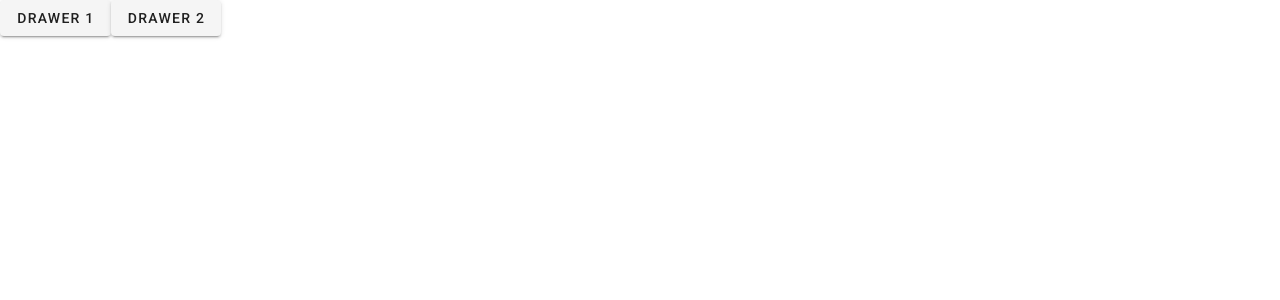
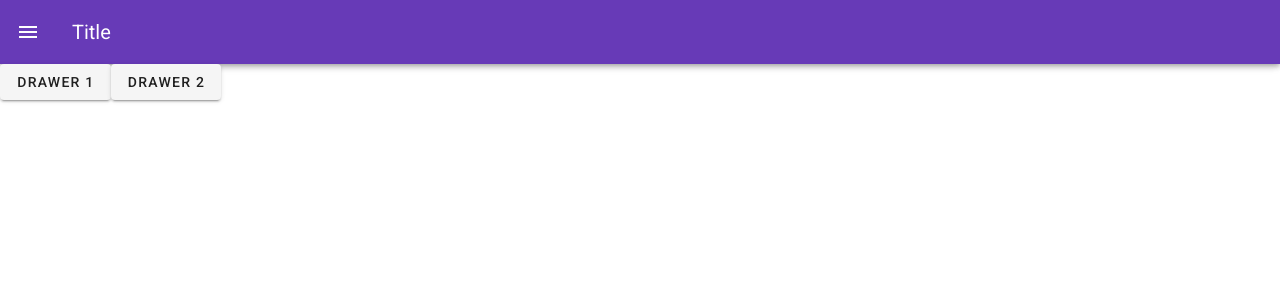
Before and after one commit to agcore/VueProject, a Vue app: page / in a window 1280 px wide. Shown: the top 300 px of the page. Built offline with nearby package versions, Linux system fonts and the light colour scheme.

Commit message:
Adding layout

```diff
--- a/src/App.vue
+++ b/src/App.vue
@@ -1,11 +1,45 @@
 <template>
   <v-app>
-    <v-main>
+    <!-- <v-main>
       <HelloWorld v-model="drawer1" />
       <DrawerSample v-model="drawer2"/>
       <v-btn @click="drawer1 = !drawer1"> Drawer 1 </v-btn>
       <v-btn @click="drawer2 = !drawer2"> Drawer 2 </v-btn>
-    </v-main>
+    </v-main> -->
+
+
+<div>
+
+          <v-app-bar color="deep-purple" dark>
+            <v-app-bar-nav-icon @click="drawer = true"></v-app-bar-nav-icon>
+             <v-toolbar-title>Title</v-toolbar-title>
+          </v-app-bar>
+          <v-navigation-drawer v-model="drawer" absolute temporary>
+            <v-list nav dense>
+              <v-list-item-group v-model="group" active-class="deep-purple--text text--accent-4">
+                <v-list-item>
+                  <v-list-item-icon>
+                    <v-icon>mdi-home</v-icon>
+                  </v-list-item-icon>
+                  <v-list-item-title>Home</v-list-item-title>
+                </v-list-item>
+<v-list-item>
+                  <v-list-item-icon>
+                    <v-icon>mdi-account</v-icon>
+                  </v-list-item-icon>
+                  <v-list-item-title>Account</v-list-item-title>
+                </v-list-item>
+              </v-list-item-group>
+            </v-list>
+          </v-navigation-drawer>
+                <HelloWorld v-model="drawer1" />
+      <DrawerSample v-model="drawer2"/>
+      <v-btn @click="drawer1 = !drawer1"> Drawer 1 </v-btn>
+      <v-btn @click="drawer2 = !drawer2"> Drawer 2 </v-btn>
+</div>
+
+
+
   </v-app>
 </template>
 
@@ -18,8 +52,10 @@
   data: function()
   {
       return{
+        drawer:false,
         drawer1:false,
-        drawer2:false
+        drawer2:false,
+        group: null
       }
   },
 
```
